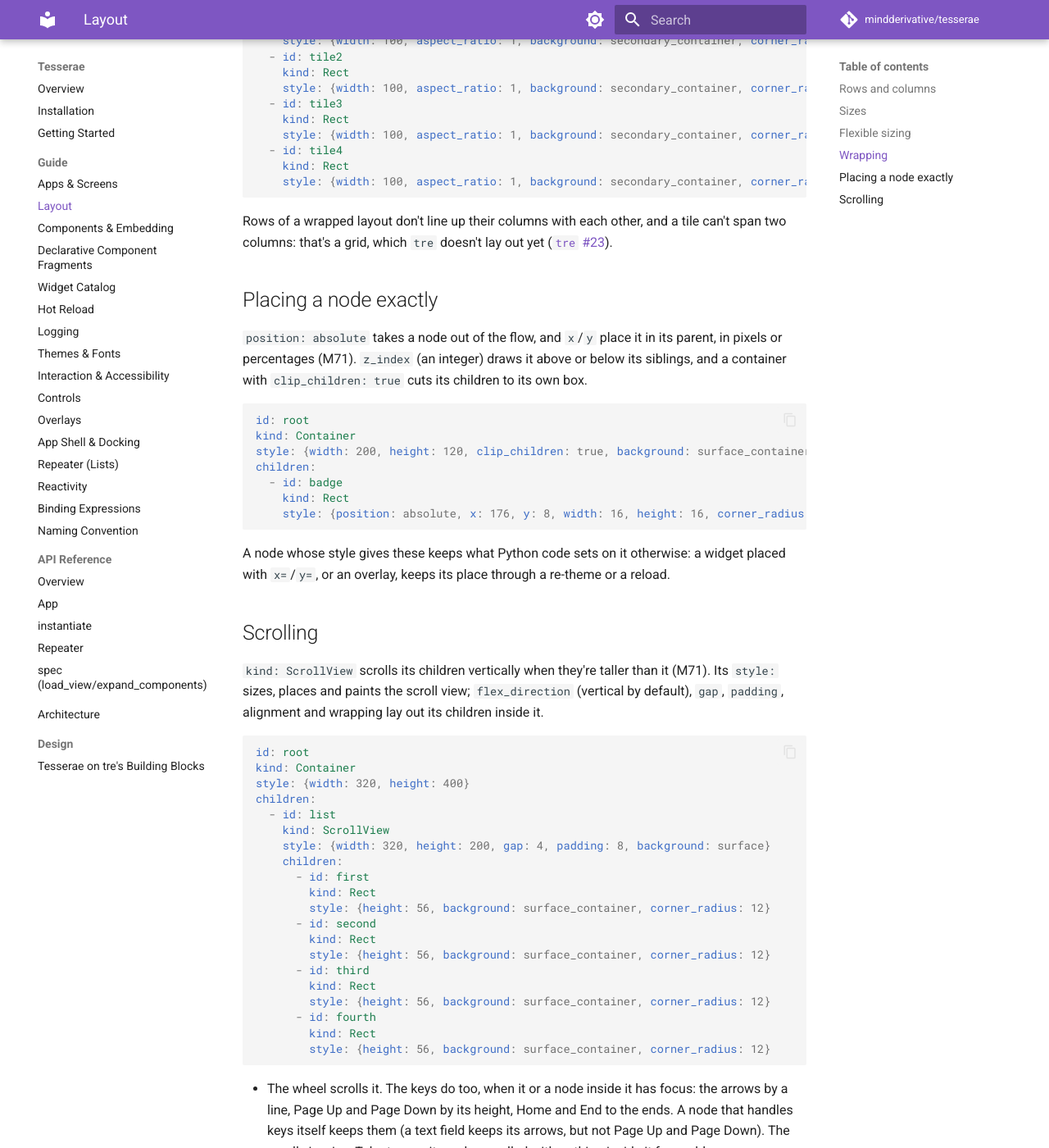
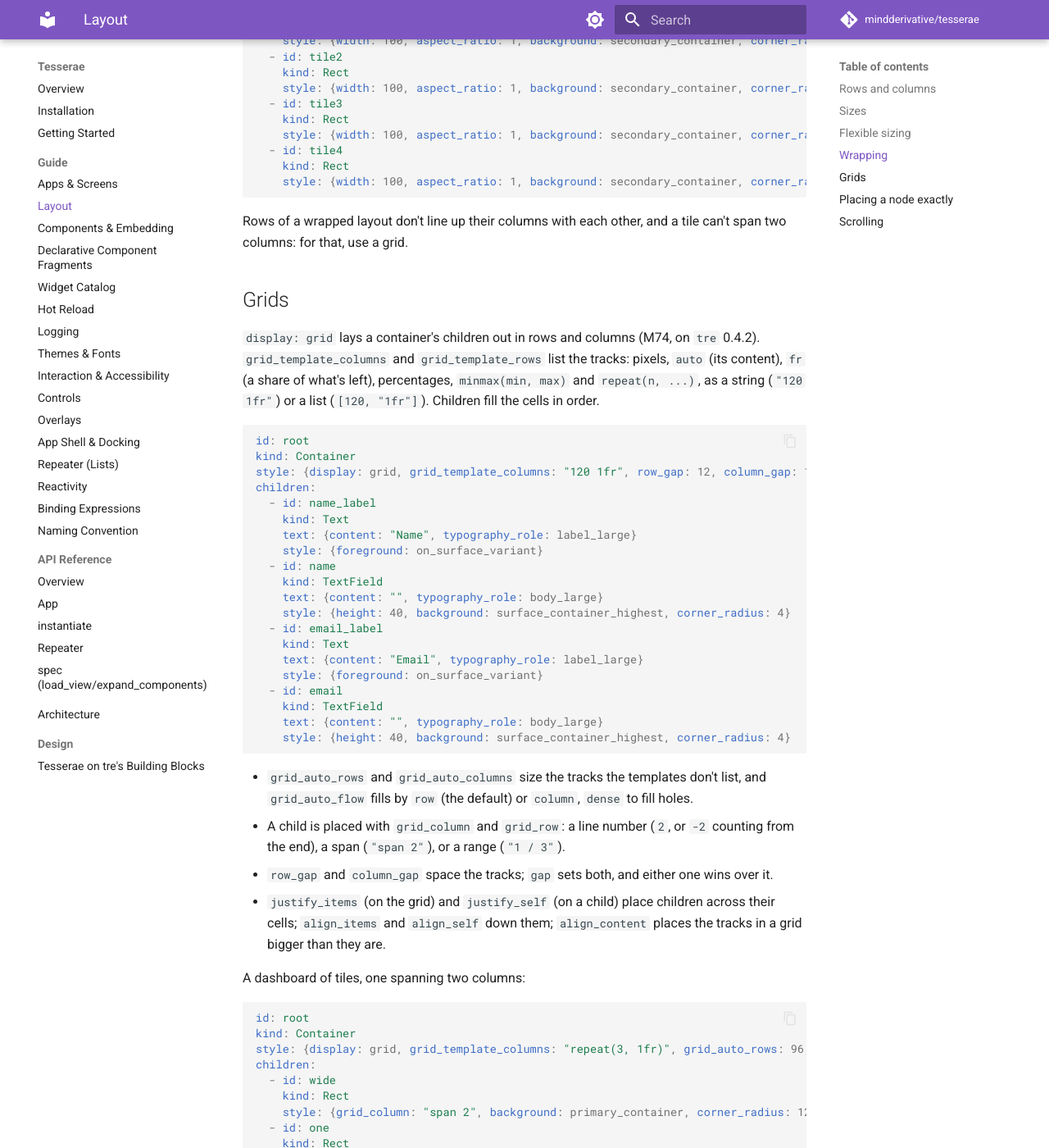
Before and after one commit to mindderivative/tesserae, an MkDocs documentation site: the page built from docs/guide/layout.md, in a window 1280 px wide and 1400 px high, scrolled down 1772 px. Shown: the whole window at 82% size. Built offline with MkDocs 1.6.1 and Material for MkDocs 9.7.7, drawn with Linux system fonts in a browser that asks for light colours; comment, search, counter and statistics services are not loaded; some of the changed text lies outside the part shown.

Commit message:
M74: a Grids section in the Layout guide; a bare number is one track
tre refuses a bare number as a track list (tre#27), though YAML writes
one track that way; the compiler passes it as a string.

Co-Authored-By: Claude Opus 5.5 <noreply@anthropic.com>

````diff
--- a/docs/guide/layout.md
+++ b/docs/guide/layout.md
@@ -93,8 +93,76 @@ children:
 ```
 
 Rows of a wrapped layout don't line up their columns with each other,
-and a tile can't span two columns: that's a grid, which `tre` doesn't
-lay out yet ([`tre` #23](https://github.com/mindderivative/tre/issues/23)).
+and a tile can't span two columns: for that, use a grid.
+
+## Grids
+
+`display: grid` lays a container's children out in rows and columns
+(M74, on `tre` 0.4.2). `grid_template_columns` and `grid_template_rows`
+list the tracks: pixels, `auto` (its content), `fr` (a share of what's
+left), percentages, `minmax(min, max)` and `repeat(n, ...)`, as a string
+(`"120 1fr"`) or a list (`[120, "1fr"]`). Children fill the cells in
+order.
+
+```yaml
+id: root
+kind: Container
+style: {display: grid, grid_template_columns: "120 1fr", row_gap: 12, column_gap: 16, width: 360, padding: 16}
+children:
+  - id: name_label
+    kind: Text
+    text: {content: "Name", typography_role: label_large}
+    style: {foreground: on_surface_variant}
+  - id: name
+    kind: TextField
+    text: {content: "", typography_role: body_large}
+    style: {height: 40, background: surface_container_highest, corner_radius: 4}
+  - id: email_label
+    kind: Text
+    text: {content: "Email", typography_role: label_large}
+    style: {foreground: on_surface_variant}
+  - id: email
+    kind: TextField
+    text: {content: "", typography_role: body_large}
+    style: {height: 40, background: surface_container_highest, corner_radius: 4}
+```
+
+- `grid_auto_rows` and `grid_auto_columns` size the tracks the templates
+  don't list, and `grid_auto_flow` fills by `row` (the default) or
+  `column`, `dense` to fill holes.
+- A child is placed with `grid_column` and `grid_row`: a line number
+  (`2`, or `-2` counting from the end), a span (`"span 2"`), or a range
+  (`"1 / 3"`).
+- `row_gap` and `column_gap` space the tracks; `gap` sets both, and
+  either one wins over it.
+- `justify_items` (on the grid) and `justify_self` (on a child) place
+  children across their cells; `align_items` and `align_self` down them;
+  `align_content` places the tracks in a grid bigger than they are.
+
+A dashboard of tiles, one spanning two columns:
+
+```yaml
+id: root
+kind: Container
+style: {display: grid, grid_template_columns: "repeat(3, 1fr)", grid_auto_rows: 96, gap: 8, width: 360}
+children:
+  - id: wide
+    kind: Rect
+    style: {grid_column: "span 2", background: primary_container, corner_radius: 12}
+  - id: one
+    kind: Rect
+    style: {background: secondary_container, corner_radius: 12}
+  - id: two
+    kind: Rect
+    style: {background: secondary_container, corner_radius: 12}
+  - id: three
+    kind: Rect
+    style: {grid_column: "2 / 4", background: tertiary_container, corner_radius: 12}
+```
+
+A `ScrollView` can be a grid too: its `display` and track keys lay out
+its children, and a `grid_column` on it places the scroll view in its
+own parent.
 
 ## Placing a node exactly
 
````
Also changed, not shown: BUILD_TRACKER.md (+8 -8 lines), LOG.md (+20 -0 lines), 2 other files.
